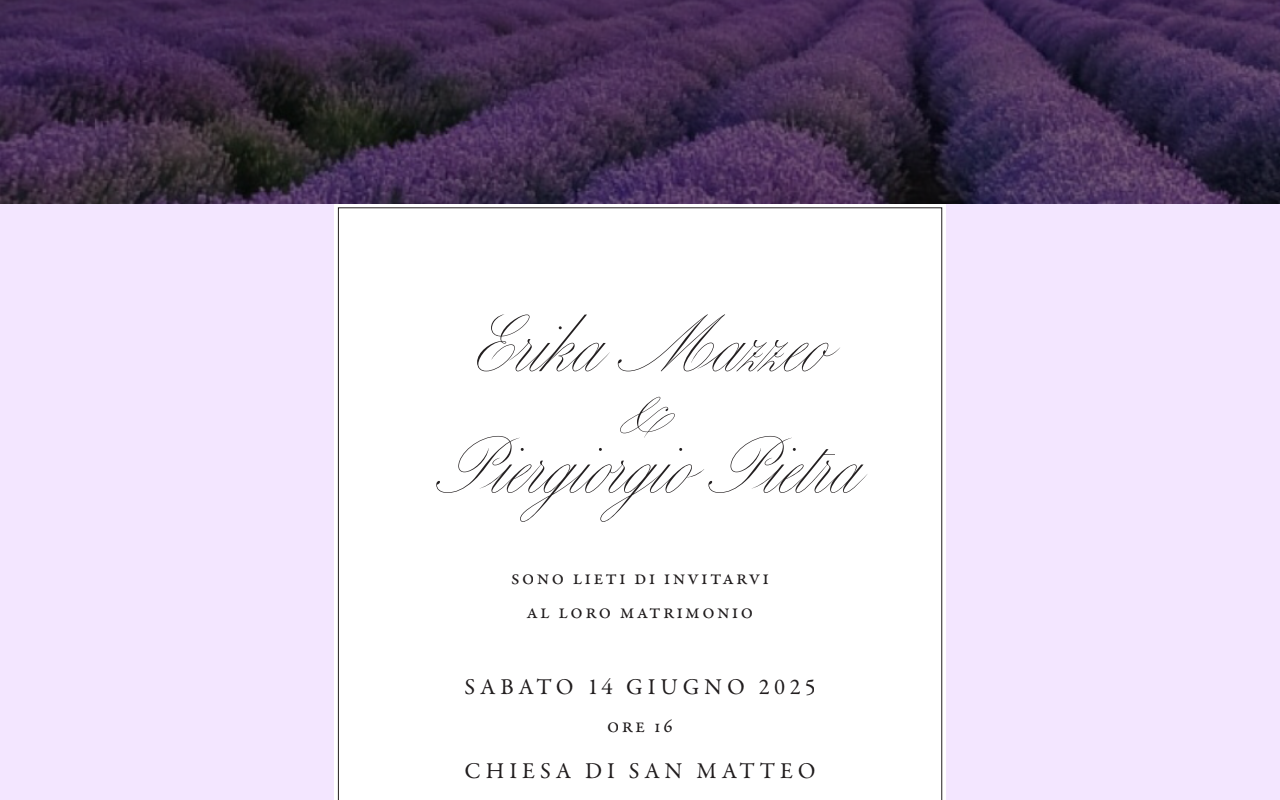
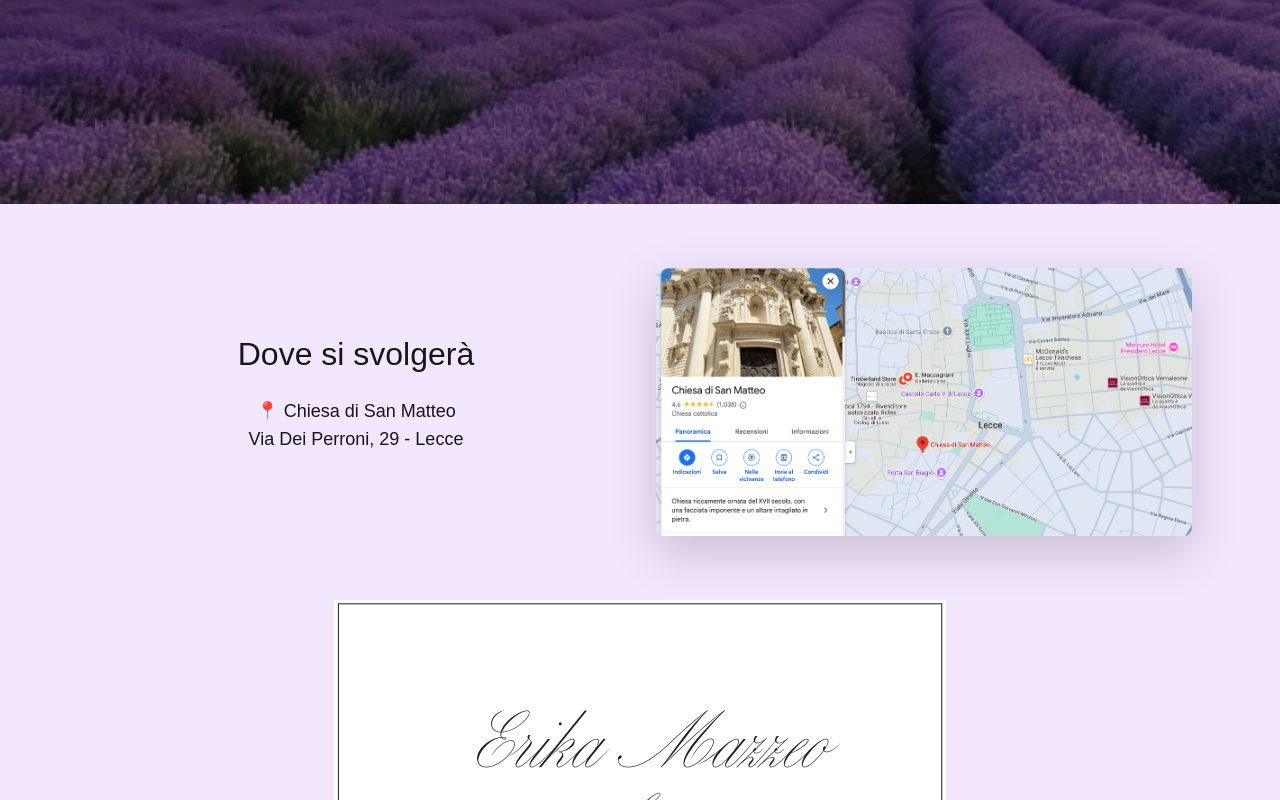
Before and after one commit to datPiergi/nextjs-boilerplate, a Next.js app: page / in a window 1280 px wide. Shown: the part 652-1452 px from the top of the page. Built offline with nearby package versions, Linux system fonts and the light colour scheme.

Commit message:
Added location component in page with image

```diff
--- a/app/page.tsx
+++ b/app/page.tsx
@@ -1,6 +1,7 @@
 import GuestForm from "@/components/GuestForm";
 import Hero from "@/components/Hero";
 import CustomNavbar from "@/components/CustomNavbar";
+import Location from "@/components/Location";
 
 export default function Home() {
   return (
@@ -9,6 +10,7 @@ export default function Home() {
         <CustomNavbar />
       </div>
       <Hero />
+      <Location />
       <div>
         <img src="partecipazione.png" alt="Partecipazione del matrimonio"></img>
       </div>
--- a/components/Location.tsx
+++ b/components/Location.tsx
@@ -10,23 +10,27 @@ const Location: React.FC = () => {
       <div className="flex-1 text-center lg:text-left">
         <h2 className="text-3xl font-bold">Dove si svolgerà</h2>
         <p className="text-lg mt-4">
-          📍 Villa dei Sogni
+          📍 Chiesa di San Matteo
           <br />
-          Via delle Stelle, 12
-          <br />
-          00100, Roma, Italia
+          Via Dei Perroni, 29 - Lecce
         </p>
       </div>
 
       {/* Right Side - Google Maps Image */}
       <div className="flex-1">
-        <Image
-          src="/maps-location.jpg" // Replace with your Google Maps image
-          alt="Mappa della location"
-          width={600}
-          height={400}
-          className="rounded-lg shadow-lg"
-        />
+        <a
+          href="https://www.google.com/maps/place/Chiesa+di+San+Matteo/@40.3505379,18.1691488,16z/data=!4m6!3m5!1s0x13442ee19038a189:0x14e5ab2a6c567ccf!8m2!3d40.3505379!4d18.1717237!16s%2Fg%2F122c65g7?entry=ttu&g_ep=EgoyMDI1MDMyNS4xIKXMDSoJLDEwMjExNjM5SAFQAw%3D%3D"
+          target="_blank"
+          rel="noopener noreferrer"
+        >
+          <Image
+            src="/maps-location.jpg" // Replace with your Google Maps screenshot
+            alt="Mappa della location"
+            width={600}
+            height={400}
+            className="rounded-lg shadow-lg hover:opacity-80 transition"
+          />
+        </a>
       </div>
     </div>
   );
```
Also changed, not shown: public/maps-location.jpg (added).
